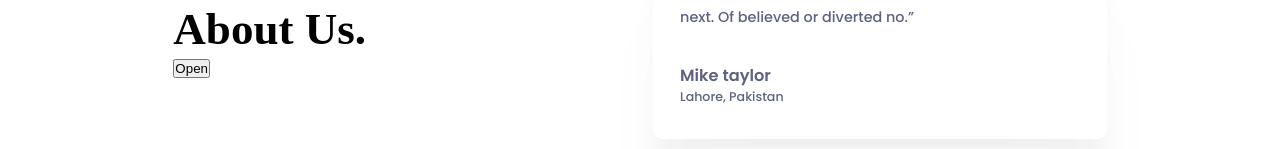
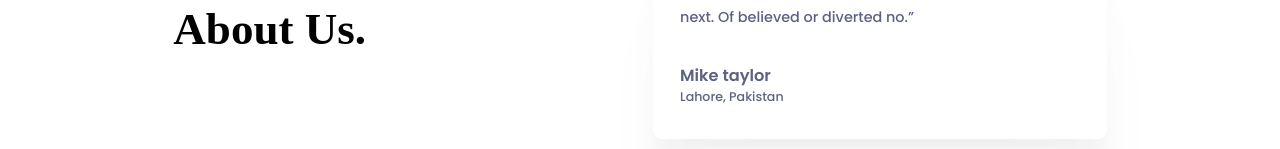
Before and after one commit to rafaelmjardim/travel-website, an Angular app: page /about in a window 1280 px wide. Shown: the part 402-551 px from the top of the page. Built offline with nearby package versions, Linux system fonts and the light colour scheme; a web font is replaced by a local one.

Commit message:
ajustes gerais

```diff
--- a/src/app/pages/about/about.component.html
+++ b/src/app/pages/about/about.component.html
@@ -8,7 +8,6 @@
                 What people say
                 about Us.
             </h2>
-            <button mat-button (click)="handleOpenDialog()">Open</button>
         </div>
 
 
--- a/src/app/pages/about/about.component.ts
+++ b/src/app/pages/about/about.component.ts
@@ -1,6 +1,5 @@
-import { Component, OnInit } from '@angular/core';
+import { Component } from '@angular/core';
 import { MatDialog } from '@angular/material/dialog';
-import { DialogComponent } from 'src/app/components/dialog/dialog.component';
 
 @Component({
     selector: 'app-about',
@@ -8,18 +7,8 @@ import { DialogComponent } from 'src/app/components/dialog/dialog.component';
     styleUrls: ['./about.component.scss'],
     standalone: true
 })
-export class AboutComponent implements OnInit {
+export class AboutComponent {
 
   constructor(public dialog: MatDialog) { }
 
-  ngOnInit(): void {
-  }
-
-  handleOpenDialog = () => {
-    this.dialog.open(DialogComponent, {
-      width: '40rem',
-      height: '20rem'
-    });
-  }
-
 }
--- a/src/app/pages/sign/sign.component.ts
+++ b/src/app/pages/sign/sign.component.ts
@@ -3,9 +3,9 @@ import { UntypedFormBuilder, UntypedFormGroup, ReactiveFormsModule } from "@angu
 
 import { SignDialogComponent } from './sign-dialog/sign-dialog.component';
 import { MatDialog } from '@angular/material/dialog';
-import { RouterLink } from '@angular/router';
 import { MatInput } from '@angular/material/input';
 import { MatFormField, MatLabel } from '@angular/material/form-field';
+import { RouterLink } from '@angular/router';
 
 type NewUser = {
   userName: string,
@@ -49,10 +49,10 @@ export class SignComponent implements OnInit {
 
     if(this.newUser.userName && this.newUser.email && this.newUser.password) {
 
-      this.dialog.open(SignDialogComponent, {
-        width: '50rem',
-        height: '20rem'
-      });
+      // this.dialog.open(SignDialogComponent, {
+      //   width: '50rem',
+      //   height: '20rem'
+      // });
 
     }
   }
```
